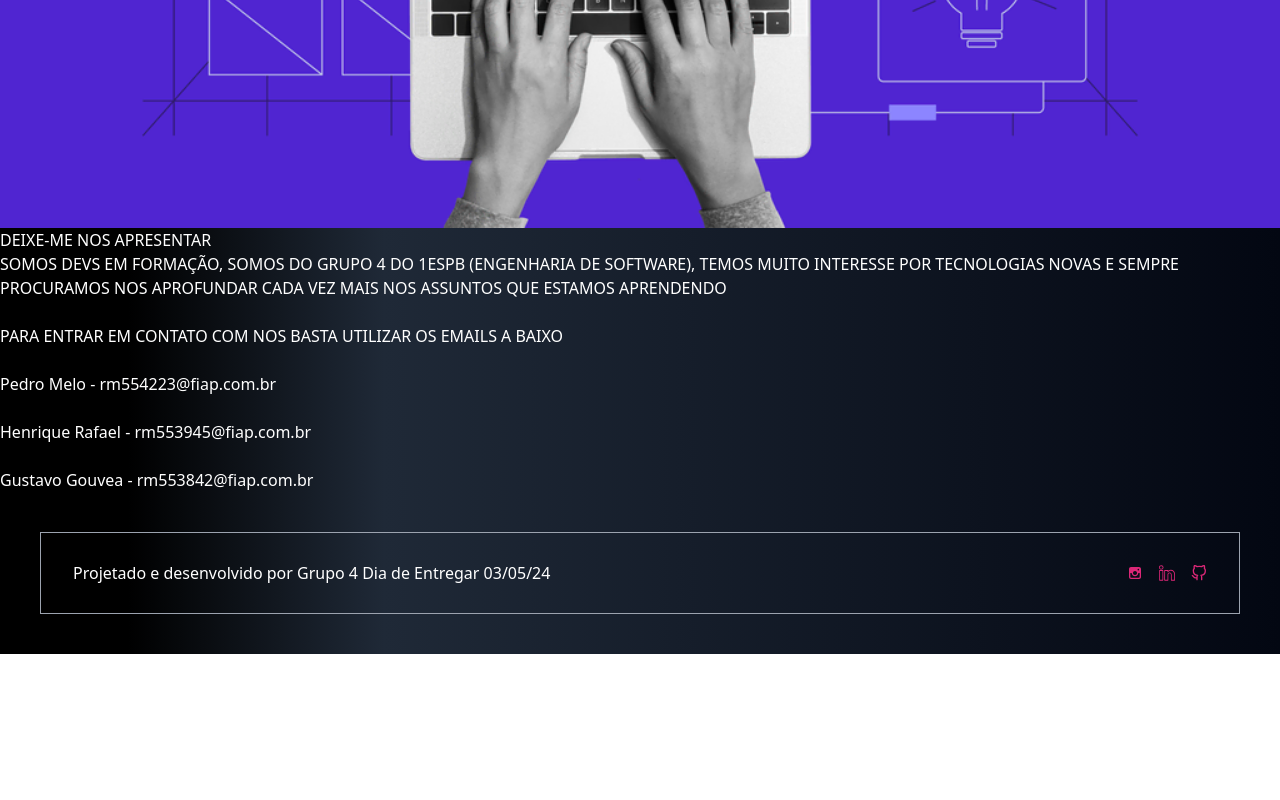
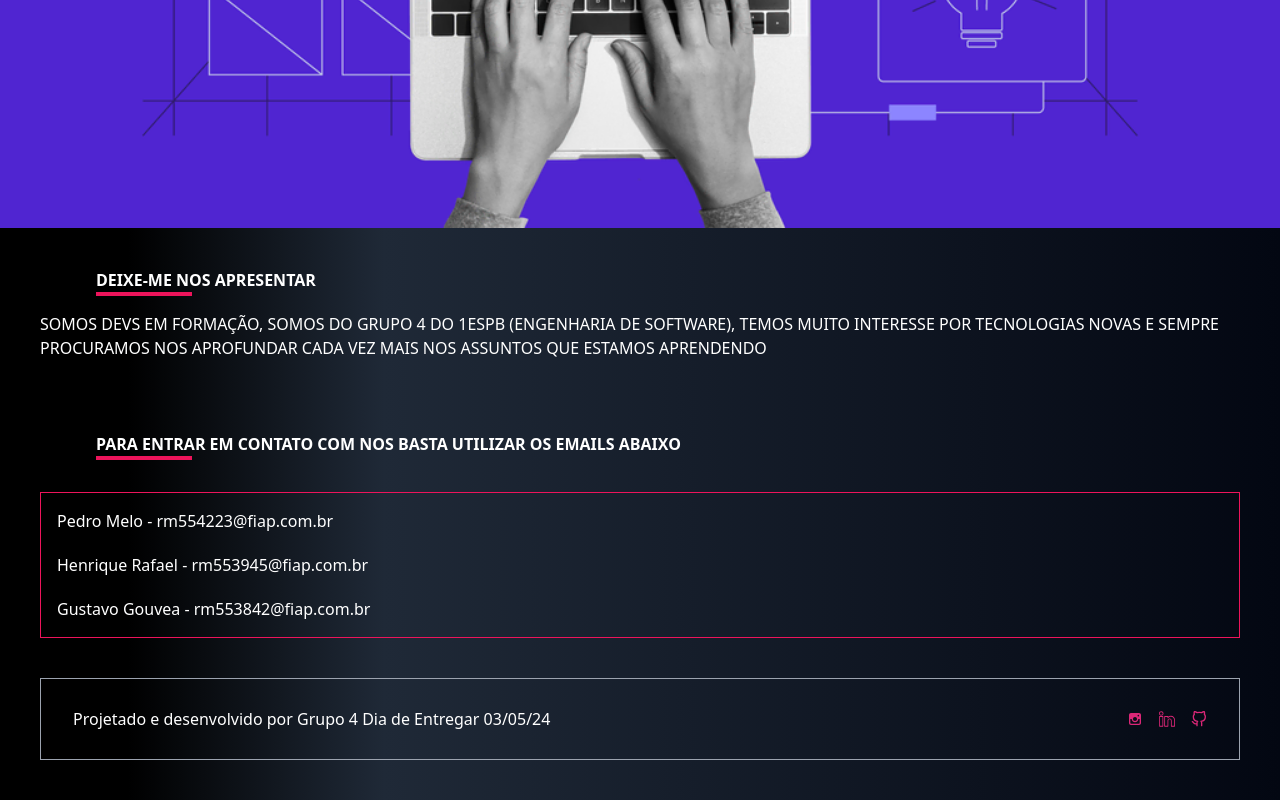
Before and after one commit to PedroHMellow/CP2-Web, a React (Vite) app in the folder CP2-Web/: page / in a window 1280 px wide. Shown: the part 541-1341 px from the top of the page. Before the commit the page ends 1195 px from the top, so only its background shows below. Built offline with nearby package versions, Linux system fonts and the light colour scheme.

Commit message:
add V1.5

```diff
--- a/CP2-Web/src/pages/Home/Home.jsx
+++ b/CP2-Web/src/pages/Home/Home.jsx
@@ -13,17 +13,20 @@ function Home() {
           className="w-full"
         />
       </figure>
+      <div className="pl-10 pr-10 pt-10">
+        <h1 className="text-white font-bold ml-14"> DEIXE-ME NOS APRESENTAR </h1>
+        <div className='bg-magenta h-1 w-24 ml-14 mb-4'></div>
+        <p className="text-white font-extralight mb-12">SOMOS DEVS EM FORMAÇÃO, SOMOS DO GRUPO 4 DO 1ESPB  (ENGENHARIA DE SOFTWARE), TEMOS MUITO INTERESSE POR TECNOLOGIAS NOVAS E SEMPRE PROCURAMOS NOS APROFUNDAR CADA VEZ MAIS NOS ASSUNTOS QUE ESTAMOS APRENDENDO</p>
+        <br />
+        <p className="text-white font-bold ml-14">PARA ENTRAR EM CONTATO COM NOS BASTA UTILIZAR OS EMAILS ABAIXO</p>
+        <div className='bg-magenta h-1 w-24 ml-14 mb-8'></div>
+        <div className="flex flex-col gap-5 p-4 border border-magenta">
+          <p className="text-white">Pedro Melo - rm554223@fiap.com.br</p>
+          <p className="text-white">Henrique Rafael - rm553945@fiap.com.br</p>
+          <p className="text-white">Gustavo Gouvea - rm553842@fiap.com.br</p>
+        </div>
+      </div>
 
-      <h1 className="text-white"> DEIXE-ME NOS APRESENTAR </h1>
-      <p className="text-white">SOMOS DEVS EM FORMAÇÃO, SOMOS DO GRUPO 4 DO 1ESPB  (ENGENHARIA DE SOFTWARE), TEMOS MUITO INTERESSE POR TECNOLOGIAS NOVAS E SEMPRE PROCURAMOS NOS APROFUNDAR CADA VEZ MAIS NOS ASSUNTOS QUE ESTAMOS APRENDENDO</p>
-      <br />
-      <p className="text-white">PARA ENTRAR EM CONTATO COM NOS BASTA UTILIZAR OS EMAILS A BAIXO</p>
-      <br />
-      <p className="text-white">Pedro Melo - rm554223@fiap.com.br</p>
-      <br />
-      <p className="text-white">Henrique Rafael - rm553945@fiap.com.br</p>
-      <br />
-      <p className="text-white">Gustavo Gouvea - rm553842@fiap.com.br</p>
 
       <Footer />
     </>
--- a/CP2-Web/src/pages/Projetos/Projetos.jsx
+++ b/CP2-Web/src/pages/Projetos/Projetos.jsx
@@ -8,7 +8,7 @@ function CardProjeto({ projeto }) {
     const toggleDetails = () => setIsOpen(!isOpen);
 
     return (
-        <div className="m-4 p-4 border rounded-lg shadow-lg cursor-pointer transition-all duration-300 ease-in-out hover:bg-magenta hover:text-white" onClick={toggleDetails}>
+        <div className="m-4 p-4 border border-magenta rounded-lg shadow-lg cursor-pointer transition-all duration-300 ease-in-out hover:bg-magenta hover:text-black" onClick={toggleDetails}>
             <h3 className="text-lg font-bold">{projeto.nome}</h3>
             <p>{projeto.descricaoCurta}</p>
             {isOpen && (
@@ -65,11 +65,14 @@ function Projeto() {
     return (
         <>
             <Header />
-            <h1 className="text-8xl p-10  text-gray-400 flex flex-col items-start gap-10 pr-10 pl-10">Projetos</h1>
-            <div className="grid grid-cols-1 md:grid-cols-3 gap-4 max-w-6xl mx-auto">
-                {projetos.map(projeto => (
-                    <CardProjeto key={projeto.id} projeto={projeto} />
-                ))}
+            <div className='flex flex-col items-start gap-10 pr-10 pl-10'>
+                <h1 className="text-6xl ml-14 font-semibold pt-20  text-gray-400">Projetos</h1>
+                <div className='bg-magenta h-1 w-24 ml-14 mb-8'></div>
+                <div className="grid grid-cols-1 md:grid-cols-3 gap-4 max-w-6xl mx-auto text-gray-400">
+                    {projetos.map(projeto => (
+                        <CardProjeto key={projeto.id} projeto={projeto} />
+                    ))}
+                </div>
             </div>
             <Footer />
         </>
```
